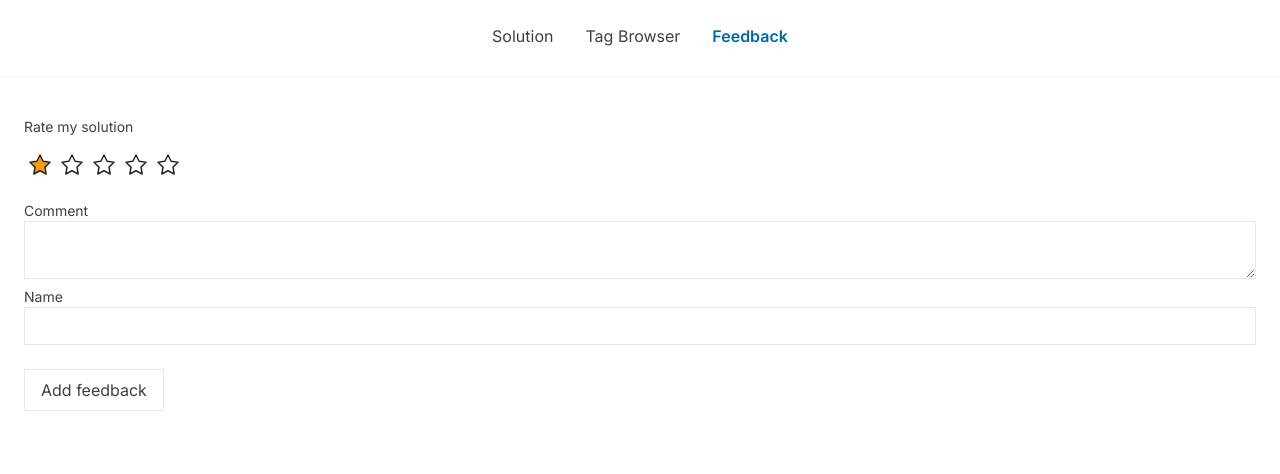
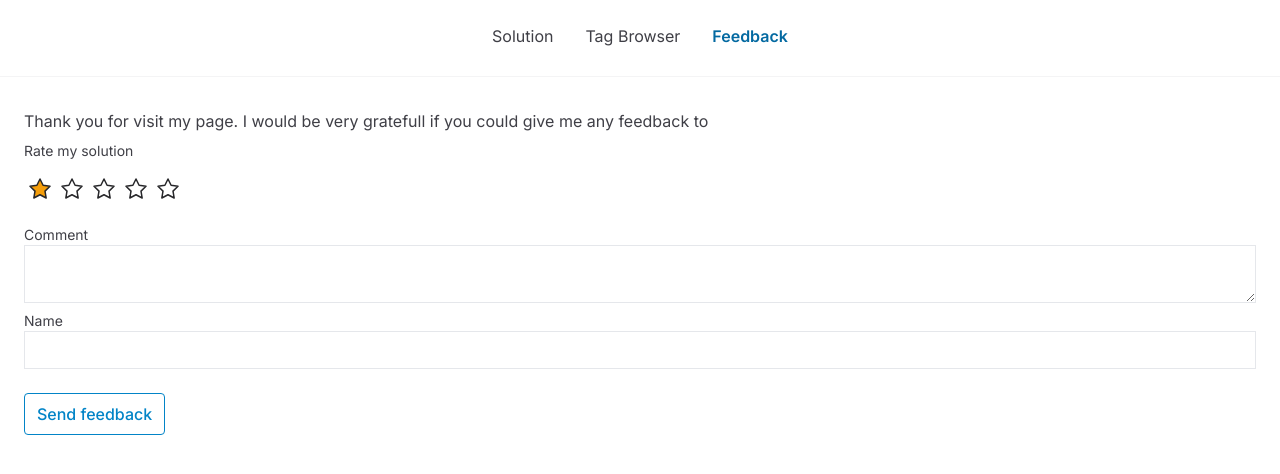
Before and after one commit to kowackag/tag-browser-stackoverflow, a Next.js app: page /feedback in a window 1280 px wide. Shown: the top 474 px of the page. Built offline with nearby package versions, Linux system fonts and the light colour scheme.

Commit message:
SendFeedbackButton

```diff
--- a/package.json
+++ b/package.json
@@ -12,6 +12,7 @@
   "dependencies": {
     "@emotion/styled": "^11.11.0",
     "clsx": "^2.1.0",
+    "lucide-react": "^0.364.0",
     "next": "14.1.4",
     "react": "^18",
     "react-dom": "^18",
--- a/src/app/feedback/page.tsx
+++ b/src/app/feedback/page.tsx
@@ -4,6 +4,7 @@ import { SendFeedbackForm } from "@/ui/molecules/SendFeedbackForm/SendFeedbackFo
 export default async function FeedbackPage() {
 	return (
 		<SectionContainer>
+            <p>Thank you for visit my page. I would be very gratefull if you could give me any feedback to </p>
 			<SendFeedbackForm />
 		</SectionContainer>
 	);
--- a/src/app/page.tsx
+++ b/src/app/page.tsx
@@ -1,13 +1,15 @@
-// import { Typography } from "@mui/material";
-// import Container from "@mui/material/Container";
+import { SectionContainer } from "@/ui/atoms/SectionContainer";
+import { Title } from "@/ui/atoms/Title";
 
 export default async function Home() {
-  return (
-    <div>dddddddddddddddd</div>
-    // <Container maxWidth="lg">
-    //   <Typography variant="h4" component="h1" sx={{ my: 2 }}>
-    //     Recruitment Task
-    //   </Typography>
-    // </Container>
-  );
+	return (
+		<SectionContainer>
+			<Title>Introduction</Title>
+			<p>
+				First of all I would like to thank you for your response and the
+				opportunity to participate in the recruitment process for the Junior
+				Frontend Developer possition.
+			</p>
+		</SectionContainer>
+	);
 }
--- a/src/app/tags/loading.tsx
+++ b/src/app/tags/loading.tsx
@@ -1,3 +1,3 @@
 export default function Loading() {
-  return <h2>🌀 Loading...</h2>;
+  return <h2> 🌀 Loading... </h2>;
 }
--- a/src/app/tags/page.tsx
+++ b/src/app/tags/page.tsx
@@ -41,19 +41,18 @@ export default async function TagsPage({ searchParams }: TagsPageParams) {
 			<Title>Stack Overflow API - Tag browser </Title>
 			{
 				<div>
-
 					<div className="flex items-end justify-between">
 						<p>Searchfield</p>
-						<form className="md:flex items-end justify-center">
+						<form className="items-end justify-center md:flex">
 							<TagsOnPageInput tagsOnPageQuantity={queryParams.pagesize} />
 
 							<SortSelect />
 							<OrderRadio />
 						</form>
 					</div>
-					<Suspense fallback={<Loading />}>
-						<TableTags tags={data.items} />
-					</Suspense>
+
+					<TableTags tags={data.items} />
+
 					<Pagination pageQuantity={lastPageNumber} />
 				</div>
 			}
--- /dev/null
+++ b/src/ui/atoms/SendFeedbackButton.tsx
@@ -0,0 +1,21 @@
+"use client";
+
+import { useFormStatus } from "react-dom";
+import { Loader2 as IconLoader } from "lucide-react";
+
+export function SendFeedbackButton() {
+	const status = useFormStatus();
+
+	return (
+		<button
+			type="submit"
+			className={`relative my-6 inline-flex min-h-10 items-center justify-center rounded border border-current px-3 py-2 font-medium text-sky-600 transition-all duration-500 hover:text-sky-400 disabled:cursor-not-allowed disabled:opacity-50`}
+			disabled={status.pending}
+		>
+			Send feedback
+			{status.pending && (
+				<IconLoader className="absolute left-14 top-2 h-6 w-6 animate-spin" />
+			)}
+		</button>
+	);
+}
--- a/src/ui/molecules/SendFeedbackForm/SendFeedbackForm.tsx
+++ b/src/ui/molecules/SendFeedbackForm/SendFeedbackForm.tsx
@@ -2,9 +2,9 @@
 
 import { useFormState } from "react-dom";
 
-// import { addCommentAction } from "./actions";
 import { StarsRadioField } from "@/ui/atoms/StarsRadioField";
 import { sendFeedback } from "./actions";
+import { SendFeedbackButton } from "@/ui/atoms/SendFeedbackButton";
 
 export const SendFeedbackForm = () => {
 	const [_state, formAction] = useFormState(
@@ -15,10 +15,7 @@ export const SendFeedbackForm = () => {
 	);
 
 	return (
-		<form
-			data-testid="add-review-form"
-			action={formAction}
-		>
+		<form data-testid="add-review-form" action={formAction}>
 			<div className="text-sm">
 				<p className="inline-block pt-2">Rate my solution</p>
 				<StarsRadioField />
@@ -45,10 +42,7 @@ export const SendFeedbackForm = () => {
 					className="block w-full border p-2 outline-none"
 				/>
 			</div>
-
-			<button type="submit" className="my-6 border px-4 py-2">
-				Add feedback
-			</button>
+			<SendFeedbackButton />
 		</form>
 	);
 };
--- a/src/ui/molecules/SendFeedbackForm/actions.ts
+++ b/src/ui/molecules/SendFeedbackForm/actions.ts
@@ -2,6 +2,7 @@
 
 import { Resend } from "resend";
 import { feedbackSchema } from "./feedbackSchema";
+import { revalidateTag } from "next/cache";
 
 export type AddCommentActionTypes<TData = unknown> =
 	| {
@@ -25,6 +26,7 @@ export const sendFeedback = async (data: FormData) => {
 	const parsedData = await feedbackSchema.safeParseAsync(
 		Object.fromEntries(data),
 	);
+
 	if (parsedData.success) {
 		const data = {
 			rating: Number(parsedData.data.rating),
@@ -38,7 +40,7 @@ export const sendFeedback = async (data: FormData) => {
 			subject: "Recruitment task - Feedback",
 			html: `<p>Rating: ${data.rating} </p><p>Comment: ${data.content}</p><p>Comment: ${data.name}</p>`,
 		});
-
+		revalidateTag("feedback");
 		return {
 			success: true,
 			errors: false,
```
Also changed, not shown: 1 other file (tests, documents, lock files or other folders).
